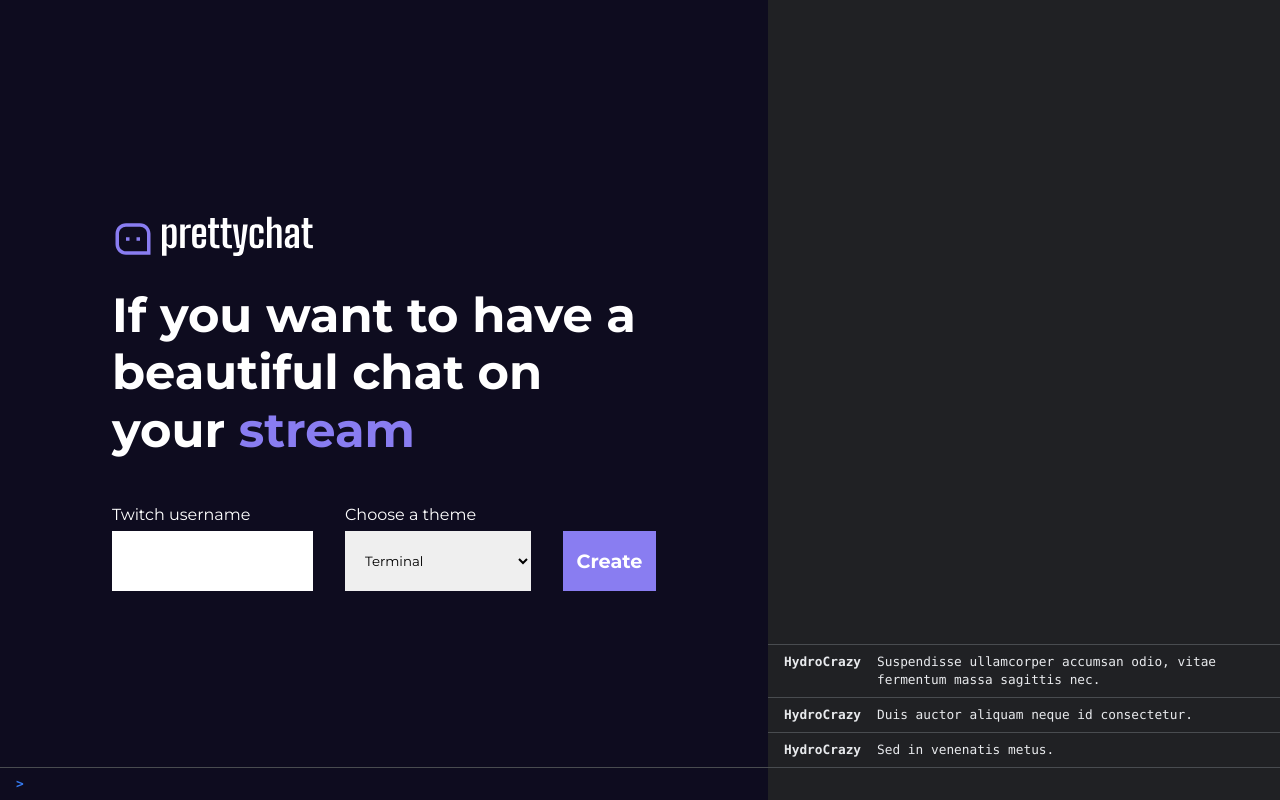
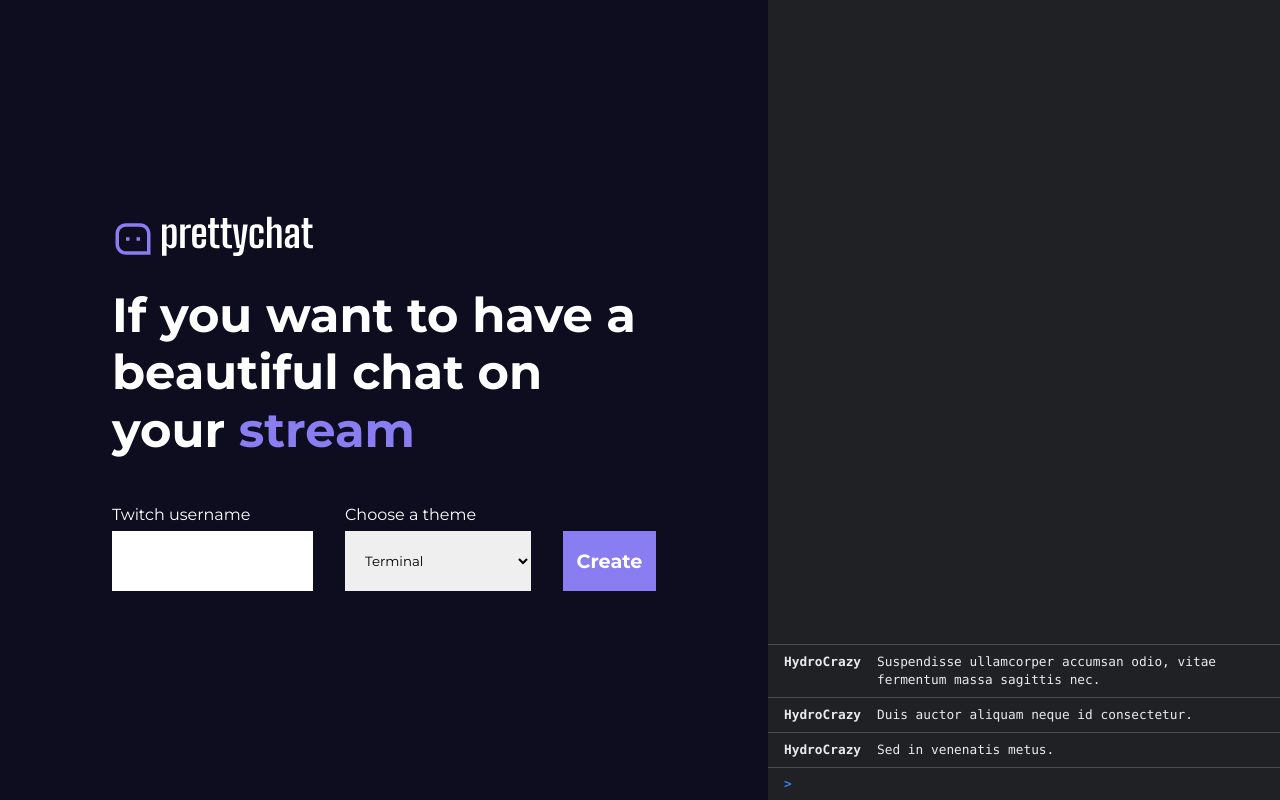
Before and after one commit to WilliamTraoreee/prettychat, a React (Create React App) app: page / in a window 1280 px wide. Built offline with nearby package versions, Linux system fonts and the light colour scheme.

Commit message:
fix Terminal Theme cursor on home

```diff
--- a/src/themes/Terminal/Terminal.scss
+++ b/src/themes/Terminal/Terminal.scss
@@ -8,6 +8,7 @@
   height: 100%;
   overflow: hidden;
   padding-bottom: 33px;
+  position: relative;
 }
 
 .terminal-message {
@@ -66,7 +67,7 @@
   font-family: Consolas;
   font-size: .8em;
   align-items: center;
-  position: fixed;
+  position: absolute;
   bottom: 0;
   left: 0;
   width: 100%;
```
